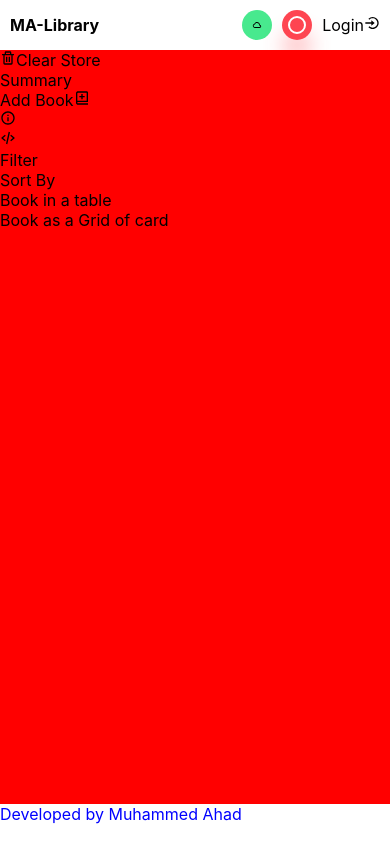
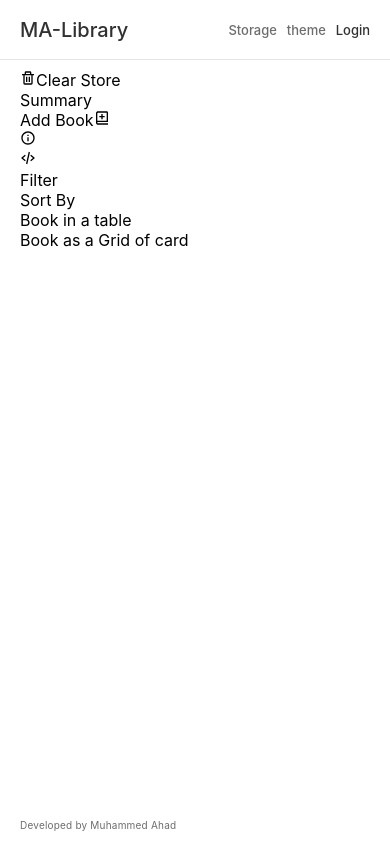
Before and after one commit to maaahad/ma-library, a Next.js app: page / in a window 390 px wide. Built offline with nearby package versions, Linux system fonts and the light colour scheme.

Commit message:
Doing layout for for mobile version

```diff
--- a/components/nav.js
+++ b/components/nav.js
@@ -27,32 +27,9 @@ export default function Nav() {
         <h4>MA-Library</h4>
       </div>
       <div className={Styles.right_nav}>
-        <div className={Styles.storage}>
-          <input
-            type="checkbox"
-            checked={localStorage}
-            onChange={() => toggleStorage()}
-            id="storage"
-          />
-          <label htmlFor="storage">
-            {localStorage ? (
-              <div>
-                <BiCloud />
-              </div>
-            ) : (
-              <div>
-                <BiData />
-              </div>
-            )}
-          </label>
-        </div>
-
-        <ThemeSwitch />
-
-        <div>
-          <span>Login</span>
-          <BiLogInCircle />
-        </div>
+        <div className={Styles.storage}>Storage</div>
+        <div className={Styles.theme}>theme</div>
+        <div className={Styles.login}>Login</div>
       </div>
     </nav>
   );
--- a/components/themeSwitch.js
+++ b/components/themeSwitch.js
@@ -19,7 +19,7 @@ export default function ThemeSwitch() {
         id="theme"
       />
       <label htmlFor="theme" className={Styles.toggleWrapper}>
-        <div className={Styles.icon}></div>
+        <div className={Styles.toggle}></div>
         {/* <div className={Styles.icon}>{lightTheme ? <BiSun /> : <BiMoon />}</div> */}
       </label>
     </div>
--- a/styles/_light.sass
+++ /dev/null
@@ -1,2 +0,0 @@
-// variable
-$bg_color: yellow
--- /dev/null
+++ b/styles/_lightTheme.sass
@@ -0,0 +1,68 @@
+// ------------------------ variables ------------------------- //
+// breakpoints
+// text, icon color
+$primary_color: #313131
+$secondary_color: #6d6d6d
+$tertiary_color: #9e9e9e
+
+// background color
+$bg_color_primary: #fff
+$bg_color_secondary: #000
+$bg_color_form_input: #f4f4f4
+
+// border
+$border_color_primary: #e4e4e4
+
+// zindex
+$zindex_nav: 100
+$zindex_fab: 101
+
+// ------------------------ mixins ------------------------- //
+// mixins for text
+@mixin titleText($textColor: $primary_color)
+    font-size: 20px
+    line-height: 24px
+    letter-spacing: normal
+    font-weight: 500
+    color: $textColor
+
+@mixin subtitleText($textColor: $primary_color)
+    font-size: .81rem
+    line-height: 1.25rem
+    font-weight: 500
+    color: $textColor
+
+@mixin normalText($textColor: $primary_color)
+    font-size: 12px
+    line-height: 15px
+    letter-spacing: .3px
+
+@mixin subNormalText($textColor: $primary_color)
+    font-size: 10px
+    line-height: 12px
+    letter-spacing: .2px
+    color: $textColor
+
+// mixins for flex
+@mixin flexCenter
+    display: flex
+    align-items: center
+    justify-content: center
+
+// @mixin flexRowColCenter($rowAlign: space-between)
+//     display: flex
+//     flex-flow: row nowrap
+//     align-items: center
+//     justify-content: $rowAlign
+
+// @mixin flexRowWrapColCenter($rowAlign: space-between)
+//     display: flex
+//     flex-flow: row wrap
+//     align-items: center
+//     justify-content: $rowAlign
+
+// @mixin flexColWrapColStretch($rowAlign: space-between)
+//     display: flex
+//     flex-flow: column wrap
+//     align-items: stretch
+//     justify-content: $rowAlign
--- a/styles/layout.module.sass
+++ b/styles/layout.module.sass
@@ -1,22 +1,30 @@
-@use 'light'
+@use 'lightTheme'
 
 .container
+    position: relative
     min-height: 100vh
     display: flex
     flex-flow: column wrap
     align-items: stretch
     justify-content: space-between
     header
-        height: 50px
-        padding: 5px 10px
-        display: flex
-        align-items: center
-        justify-content: center
-
+        @include lightTheme.flexCenter
+        position: absolute
+        top: 0
+        left: 0
+        width: 100%
+        height: 60px
+        padding: 10px 20px
+        background-color: lightTheme.$bg_color_primary
+        border-block-end: 1px solid lightTheme.$border_color_primary
     main
         flex: 1
-        background-color: red
+        margin-block-start: 70px
+        padding: 0 20px 10px 20px
+        background-color: lightTheme.$bg_color_primary
 
     footer
-        height: 40px
-        color: blue
+        @include lightTheme.subNormalText($textColor: lightTheme.$secondary_color)
+        height: 30px
+        padding: 5px 20px
+        background-color: lightTheme.$bg_color_primary
--- a/styles/nav.module.sass
+++ b/styles/nav.module.sass
@@ -1,48 +1,50 @@
-// mixins
+@use "lightTheme"
 
-// placeholder class
-%flex-center
-    display: flex
-    align-items: center
-    justify-content: center
-%flex-row-col-center
+.container
+    width: 100%
     display: flex
     flex-flow: row nowrap
     align-items: center
-
-.container
-    @extend %flex-row-col-center
     justify-content: space-between
-    width: 100%
 
 .logo
-    @extend %flex-center
+    h4
+        @include lightTheme.titleText($textColor: lightTheme.$primary_color)
 
 .right_nav
     flex: 1
-    @extend %flex-row-col-center
+    display: flex
+    flex-flow: row nowrap
+    align-items: center
     justify-content: flex-end
     & > * + *
         margin-inline-start: 10px
 
-.storage
-    @extend %flex-center
-    input
-        display: none
-    input + label
-        cursor: pointer
-    input + label > div
-        @extend %flex-center
-        width: 30px
-        height: 30px
-        background-color: #48e98e
-        border-radius: 50%
-        transition: all .3s linear
-        & > svg
-            transition: all .3s linear
-            width: 10px
-            height: 10px
-    input + label > div:hover
-        & > svg
-            width: 16px
-            height: 16px
+    .login
+        @include lightTheme.subtitleText($textColor: lightTheme.$primary_color)
+
+    .storage
+        @include lightTheme.subtitleText($textColor: lightTheme.$secondary_color)
+
+    .theme
+        @include lightTheme.subtitleText($textColor: lightTheme.$secondary_color)
+
+// .storage
+//     input
+//         display: none
+//     input + label
+//         cursor: pointer
+//     input + label > div
+//         width: 30px
+//         height: 30px
+//         background-color: #48e98e
+//         border-radius: 50%
+//         transition: all .3s linear
+//         & > svg
+//             transition: all .3s linear
+//             width: 10px
+//             height: 10px
+//     input + label > div:hover
+//         & > svg
+//             width: 16px
+//             height: 16px
--- a/styles/themeSwitch.module.sass
+++ b/styles/themeSwitch.module.sass
@@ -5,34 +5,75 @@
 
 .themeSwitch
     @extend %flex-center
-    width: 30px
-    height: 30px
+    height: 40px
+    width: 40px
     & > input
         display: none
 
-.toggleWrapper
-    @extend %flex-center
-    width: 100%
-    height: 100%
-    background-color: #fe4551
-    border-radius: 50%
-    box-shadow: 0 20px 20px 0 rgba(#fe4551, 0.3)
-    transition: all .2s
-    &:hover
-        cursor: pointer
-    &:active
-        width: 80%,
-        height: 80%
-        box-shadow: 0 15px 15px 0 rgba(#fe4551, 0.5)
-        .icon
-            width: 40%
-            height: 40%
+    .toggleWrapper
+        @extend %flex-center
+        width: 40px
+        height: 40px
+        border-radius: 50%
+        background-color: #fe4551
+        box-shadow: 0 20px 20px 0 rgba(#fe4551, 0.3)
+        transition: all .2s
+        &:hover
+            cursor: pointer
+        &:active
+            width: 30px
+            height: 30px
+            .toggle
+                height: 18px
+                width: 18px
 
-    .icon
-        width: 60%
-        height: 60%
-        transition: all 0.2s ease-in-out
-        background-color: transparent
-        border: 2px solid #fff
-        border-radius: 50%
-        cursor: pointer
+        .toggle
+            width: 20px
+            height: 20px
+            background-color: transparent
+            border: 2px solid #fff
+            border-radius: 50%
+            transition: all .2s ease-in-out
+            animation: red .7s linear forwards
+
+.themeSwitch > input:checked
+    & + .toggleWrapper
+        background-color: #48e98a
+        box-shadow: 0 20px 20px 0 rgba(#48e98a, 0.3)
+        &:active
+            bpx-shadow: 0 15px 15px 0 rgba(#48e98a, 0.5)
+        .toggle
+            width: 0
+            border-color: transparent
+            background-color: #fff
+            border-radius: 2px
+            animation: green .7s linear forwards !important
+
+@keyframes red
+    0%
+        width: 0
+        height: 20px
+    55%
+        width: 22px
+        height: 16px
+    70%
+        width: 18px
+        height: 18px
+
+    100%
+        width: 20px
+        height: 20px
+
+@keyframes green
+    0%
+        width: 20px
+        height: 20px
+
+    40%, 80%
+        width: 10px
+
+    60%
+        width: 0px
+    100%
+        width: 0
+        height: 20px
```
